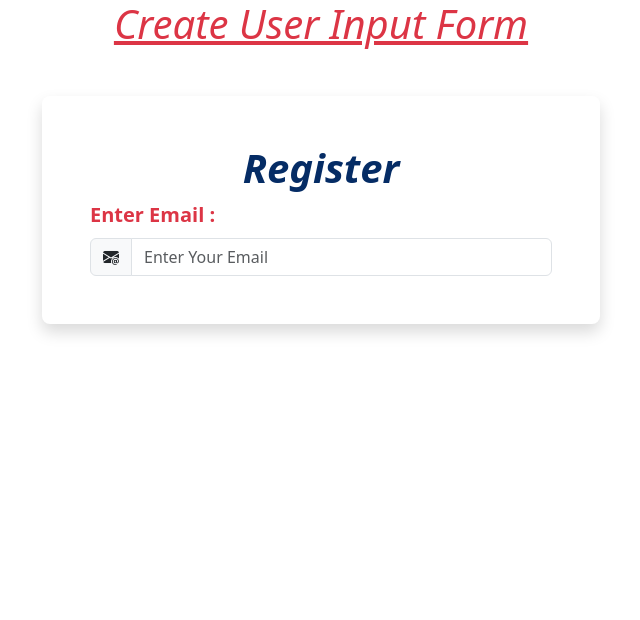
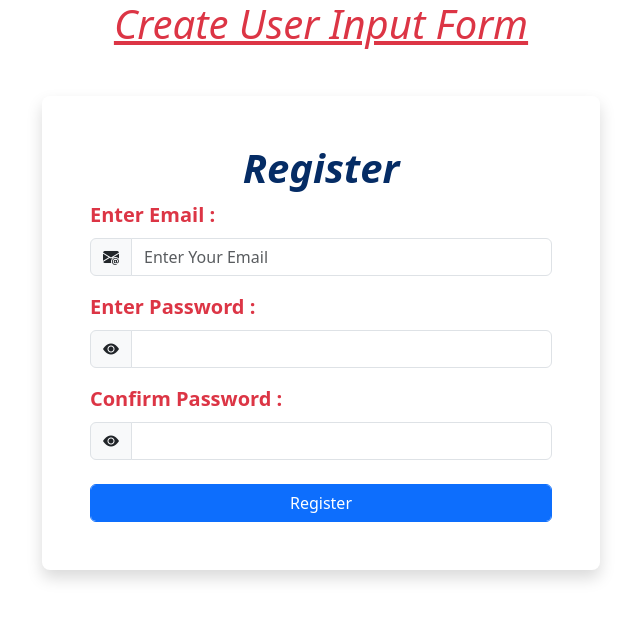
Before and after one commit to yakuzatin3-boop/TEACH-HTML-CSS-BOOTSRAP, a plain HTML site: page FormBootstrap/Register.html in a window 1280 px wide. Shown: the whole page, without its empty margins (319-959 px from the left). Drawn offline with nearby package versions, Linux system fonts and the light colour scheme.

Commit message:
Full Form with Authentication

```diff
--- a/FormBootstrap/Register.html
+++ b/FormBootstrap/Register.html
@@ -29,12 +29,34 @@
 
       <label class="fs-5 fw-bold text-danger form-label">Enter Email : </label>
 
-      <div class="input-group">
+      <div class="input-group mb-3">
         <span class="input-group-text">
           <i class="bi bi-envelope-at-fill"></i>
         </span>
         <input type="email" name="email" required class="form-control w-12" placeholder="Enter Your Email">
       </div>
+
+      <label class="form-label fs-5 fw-bold text-danger">
+        Enter Password :
+      </label>
+      <div class="input-group mb-3">
+        <span class="input-group-text">
+          <i class="bi bi-eye-fill"></i>
+        </span>
+        <input type="password" name="password" class="form-control">
+      </div>
+
+      <label class="form-label fs-5 fw-bold text-danger">
+        Confirm Password :
+      </label>
+      <div class="input-group">
+        <span class="input-group-text">
+          <i class="bi bi-eye-fill"></i>
+        </span>
+        <input type="password" name="confirm_password" class="form-control" required>
+      </div>
+
+      <button type="submit" class="btn btn-primary mt-4 form-control" >Register</button>
 
     </form>
     </div>
```
